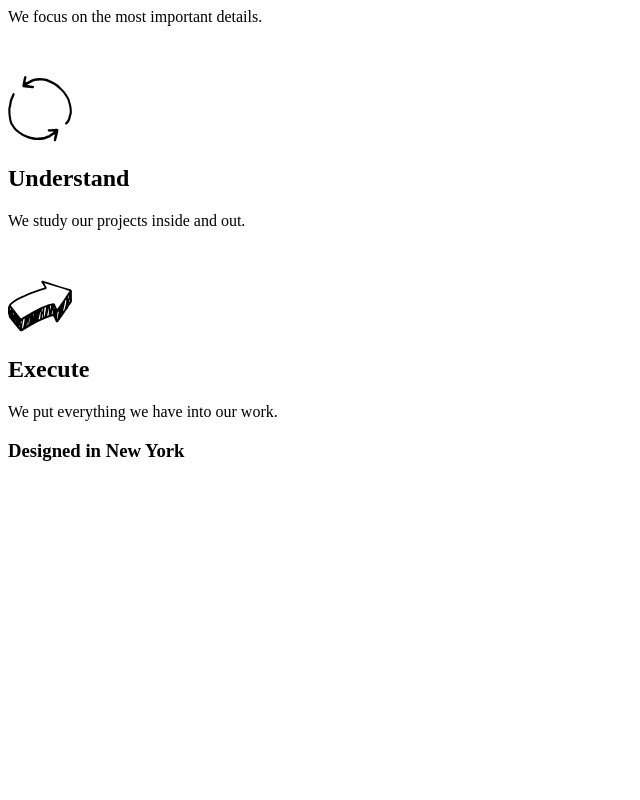
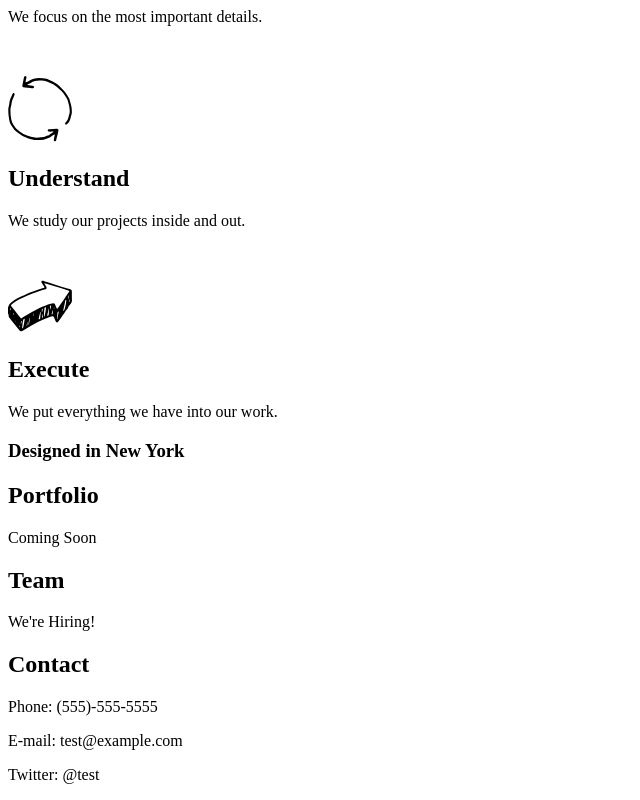
Before and after one commit to luckyjrocks/broadway, a plain HTML site: page index.html in a window 1280 px wide. Shown: the part 493-1293 px from the top of the page, without its empty margins (0-640 px from the left). Before the commit the page ends 974 px from the top, so only its background shows below. Drawn offline with Linux system fonts and the light colour scheme.

Commit message:
Add Work/Team/Contact info

```diff
--- a/index.html
+++ b/index.html
@@ -19,6 +19,7 @@
         <li><a href="#contact">Contact</a></li><br/>
       </ul>
     </div>
+    <!--Process/Home content section-->
     <div class="process">
       <h2>Our Process</h2><br/>
       <p><img src="resources/attachments/identify.svg" alt=""></p>
@@ -32,9 +33,25 @@
       <p>We put everything we have into our work.</p>
     </div>
   </div>
+  <!--About/Work/Team/Contact info section-->
   <div class="about" id="about">
     <h3>Designed in New York</h3>
   </div>
+  <div class="portfolio" id="portfolio">
+    <h2>Portfolio</h2>
+    <p>Coming Soon</p>
+  </div>
+  <div class="team" id="team">
+    <h2>Team</h2>
+    <p>We're Hiring!</p>
+  </div>
+  <div class="contact" id="contact">
+    <h2>Contact</h2>
+    <p>Phone: (555)-555-5555</p>
+    <p>E-mail: test@example.com</p>
+    <p>Twitter: @test</p>
+  </div>
+
 
   </body>
 </html>
```
